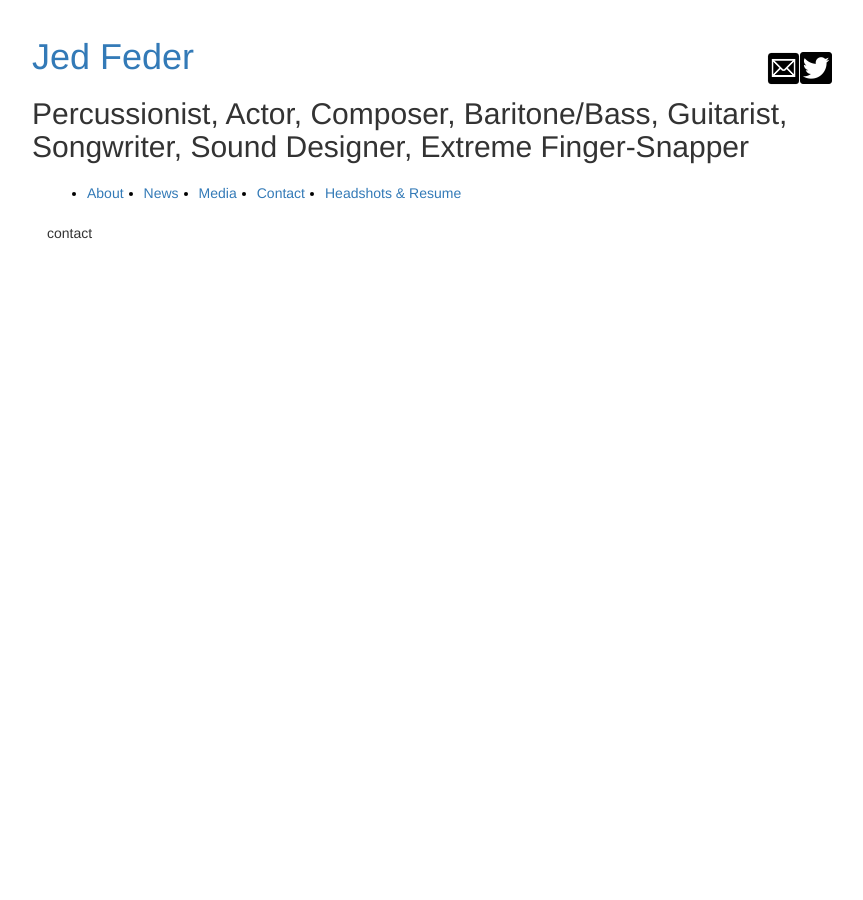
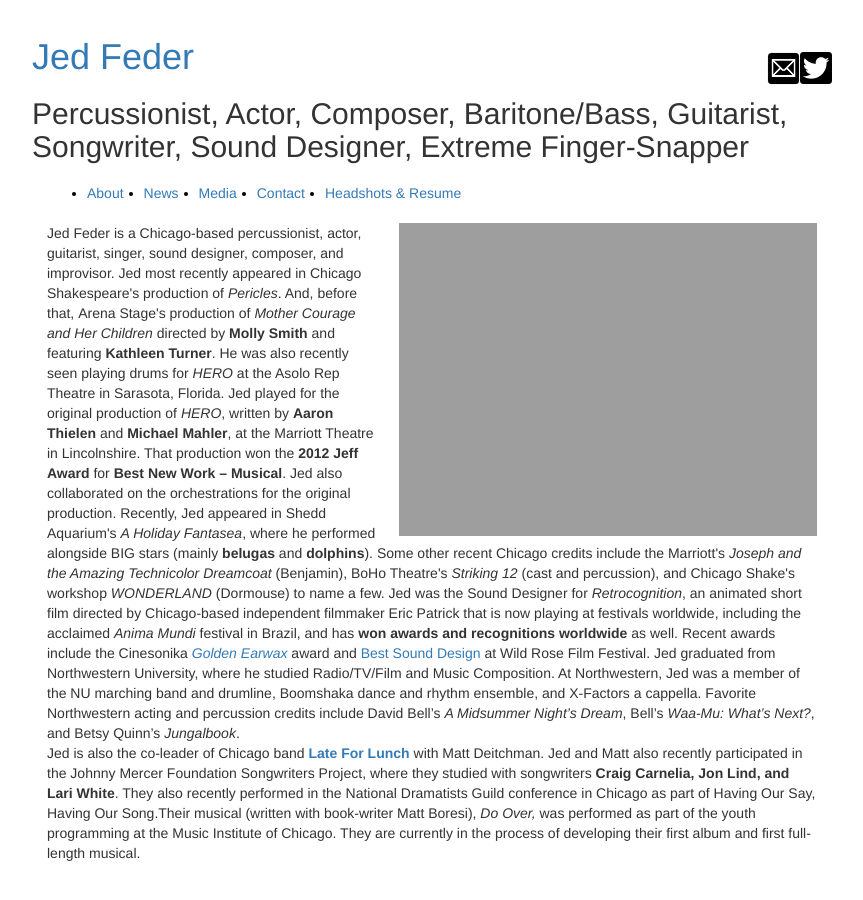
Before and after one commit to jedfeder/jedfeder.github.io, a Jekyll site: the page built from about/index.html, in a window 1280 px wide. Shown: the whole page, without its empty margins (208-1071 px from the left). Built offline with Jekyll 4.4.1, drawn with Linux system fonts in a browser that asks for light colours.

Commit message:
Add content

```diff
--- a/about/index.html
+++ b/about/index.html
@@ -2,4 +2,11 @@
 layout: default
 ---
 <h1>{{ page.title }}</h1>
-contact
+<img style="float: right; padding-left: 20px;" src="http://jedfeder.com/wp-content/uploads/2014/08/Feder_J-0261R-e1409539705847.jpg" alt="" width="438" />
+
+Jed Feder is a Chicago-based percussionist, actor, guitarist, singer, sound designer, composer, and improvisor. Jed most recently appeared in Chicago Shakespeare's production of <em>Pericles</em>. And, before that, Arena Stage's production of <em>Mother Courage and Her Children</em> directed by <strong>Molly Smith</strong> and featuring <strong>Kathleen Turner</strong>. He was also recently seen playing drums for <em>HERO</em> at the Asolo Rep Theatre in Sarasota, Florida. Jed played for the original production of <em>HERO</em>, written by <strong>Aaron Thielen</strong> and <strong>Michael Mahler</strong>, at the Marriott Theatre in Lincolnshire. That production won the <strong>2012 Jeff Award</strong> for <strong>Best New Work – Musical</strong>. Jed also collaborated on the orchestrations for the original production.
+
+Recently, Jed appeared in Shedd Aquarium's <em>A Holiday Fantasea</em>, where he performed alongside BIG stars (mainly <strong>belugas</strong> and <strong>dolphins</strong>). Some other recent Chicago credits include the Marriott's <em>Joseph and the Amazing Technicolor Dreamcoat</em> (Benjamin), BoHo Theatre's <em>Striking 12</em> (cast and percussion), and Chicago Shake's workshop <em>WONDERLAND </em>(Dormouse) to name a few.
+
+Jed was the Sound Designer for <em>Retrocognition</em>, an animated short film directed by Chicago-based independent filmmaker Eric Patrick that is now playing at festivals worldwide, including the acclaimed <em>Anima Mundi</em> festival in Brazil, and has <strong>won awards and recognitions worldwide</strong> as well. Recent awards include the Cinesonika <em><a title="Cinesonika" href="http://www.cinesonika.com/about" target="_blank">Golden Earwax</a></em> award and <a title="Wild Rose" href="http://www.wildrosefilmfest.com/wild-rose-2012/2012-wriff-award-winners" target="_blank">Best Sound Design</a> at Wild Rose Film Festival. Jed graduated from Northwestern University, where he studied Radio/TV/Film and Music Composition. At Northwestern, Jed was a member of the NU marching band and drumline, Boomshaka dance and rhythm ensemble, and X-Factors a cappella. Favorite Northwestern acting and percussion credits include David Bell’s <em>A Midsummer Night’s Dream</em>, Bell’s<em> Waa-Mu: What’s Next?</em>, and Betsy Quinn’s <em>Jungalbook</em>.
+<div>Jed is also the co-leader of Chicago band <a title="Late For Lunch" href="http://www.lateforlunch.com" target="_blank"><strong>Late For Lunch</strong></a> with Matt Deitchman. Jed and Matt also recently participated in the Johnny Mercer Foundation Songwriters Project, where they studied with songwriters <strong>Craig Carnelia, Jon Lind, and Lari White</strong>. They also recently performed in the National Dramatists Guild conference in Chicago as part of Having Our Say, Having Our Song.Their musical (written with book-writer Matt Boresi), <em>Do Over,</em> was performed as part of the youth programming at the Music Institute of Chicago. They are currently in the process of developing their first album and first full-length musical.</div>
--- a/contact/index.html
+++ b/contact/index.html
@@ -2,4 +2,5 @@
 layout: default
 ---
 <h1>{{ page.title }}</h1>
-<p>Email us NOW at <a title="Email LFL" href="mailto: lateforlunchband@gmail.com" target="_blank">lateforlunchband@gmail.com</a></p>
+<address style="text-align: center; font-size: 18px;">Write to Jed at <a href="mailto:jed.feder@gmail.com">jed.feder@gmail.com</a>
+<img style="text-align: center;" src="http://jedfeder.com/img/jumpshot.jpg" alt="" /></address>
```
Also changed, not shown: headshotresume/index.html (+6 -1 lines), media/index.html (+17 -1 lines), 1 other file.
